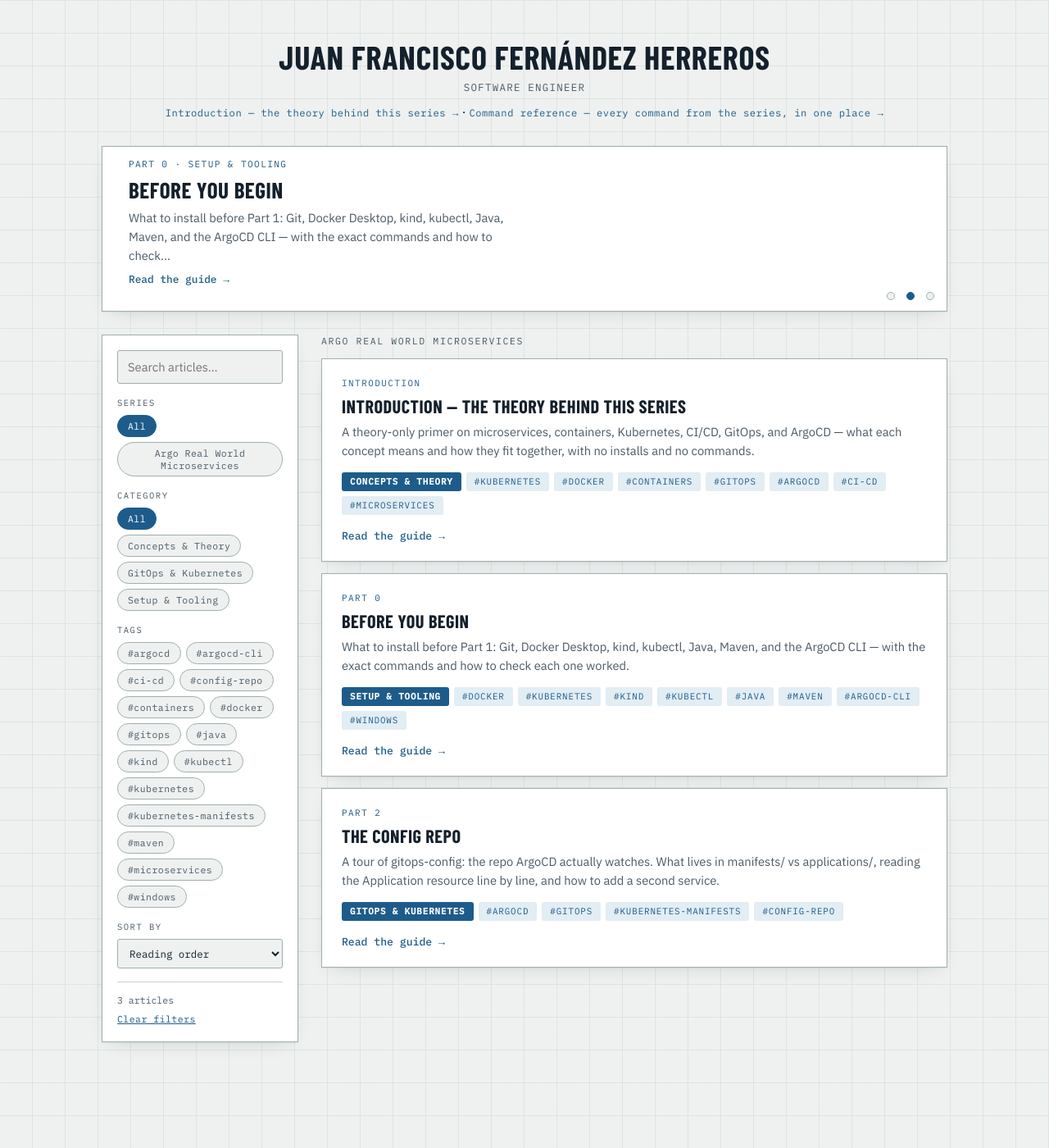
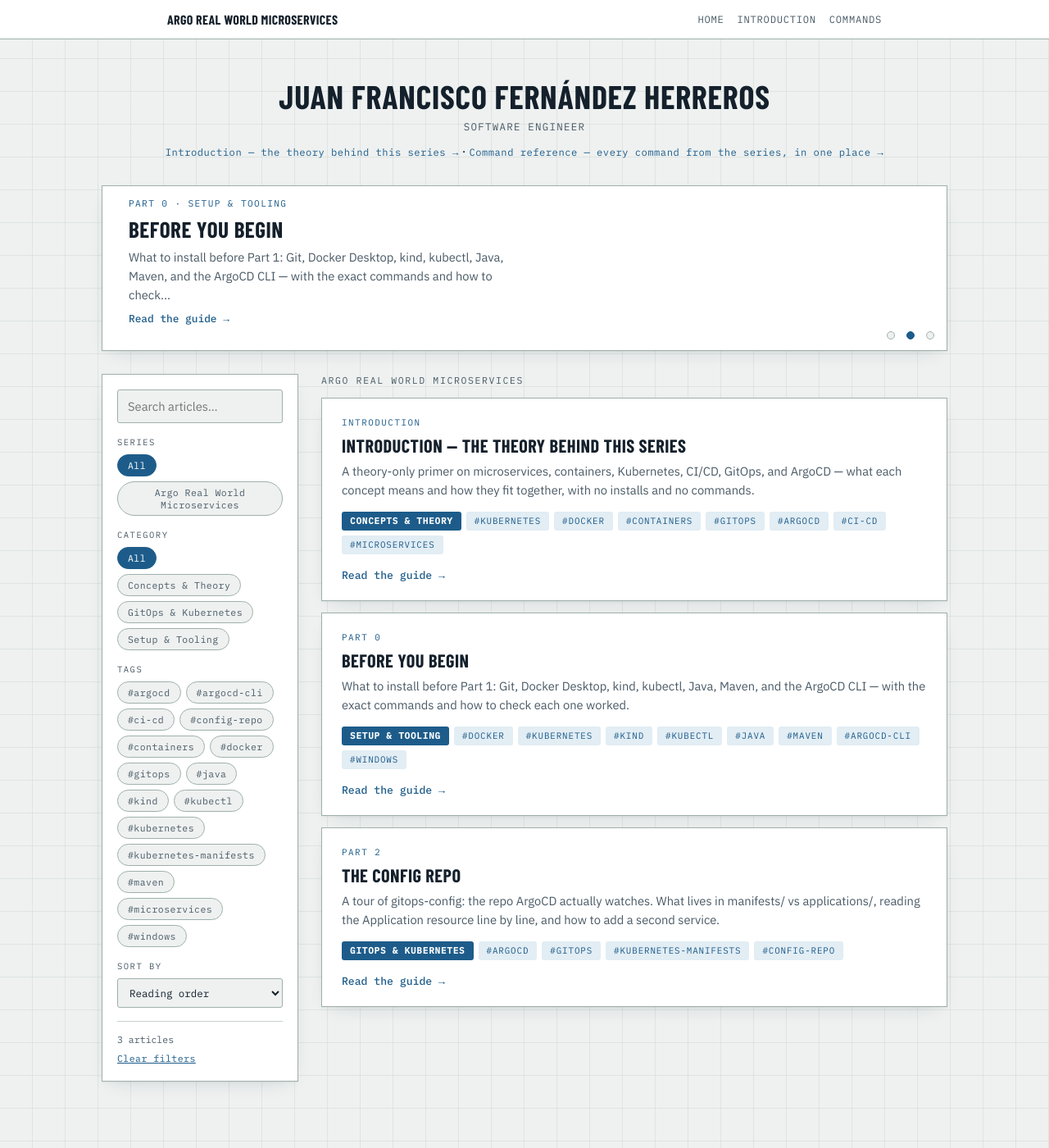
Before and after one commit to juanfranciscofernandezherreros/juanfranciscofernandezherreros.github.io, a Jekyll site: the page built from index.html, in a window 1280 px wide and 1400 px high. Shown: the whole window at 82% size. Built offline with Jekyll 4.4.1, drawn with Linux system fonts in a browser that asks for light colours; some of the changed text lies outside the part shown.

Commit message:
Add a site-wide header and footer, shared across every page
Added to _layouts/default.html so it renders identically on the
homepage, every article (en/es), and /commands/ — none of those had
any site-wide chrome before, only each article's own internal
titleblock/footer.

Header: site brand linked to home, nav (Home / Introduction /
Commands), and a language-switch pill that only renders when
page.lang_url exists (articles) since the homepage and commands page
have no Spanish counterpart to link to.

Footer: a plain copyright line with a self-updating year via
site.time.

Styled in assets/css/base.css using the same CSS custom properties
(--surface, --ink, --accent, etc.) every page already defines in its
own inline <style> block, so it automatically matches each page's
palette (light/dark) with zero duplication — custom properties resolve
by DOM inheritance, not by <style>/<link> source order, so this works
even though base.css loads before each page's own token definitions.

```diff
--- a/_layouts/default.html
+++ b/_layouts/default.html
@@ -21,6 +21,24 @@
 {% feed_meta %}
 </head>
 <body>
+<header class="site-header">
+  <div class="site-header-inner">
+    <a class="site-brand" href="{{ '/' | relative_url }}">Argo Real World Microservices</a>
+    <nav class="site-nav" aria-label="Site">
+      <a href="{{ '/' | relative_url }}">Home</a>
+      <a href="{{ '/argo-real-world-microservices/introduction/' | relative_url }}">Introduction</a>
+      <a href="{{ '/commands/' | relative_url }}">Commands</a>
+    </nav>
+    {% if page.lang_url %}
+    <a class="site-lang" href="{{ page.lang_url | relative_url }}">{% if page.lang == 'en' %}ES{% else %}EN{% endif %}</a>
+    {% endif %}
+  </div>
+</header>
 {{ content }}
+<footer class="site-footer">
+  <div class="site-footer-inner">
+    <span>© {{ site.time | date: '%Y' }} Juan Francisco Fernández Herreros</span>
+  </div>
+</footer>
 </body>
 </html>
--- a/assets/css/base.css
+++ b/assets/css/base.css
@@ -2,6 +2,70 @@
    full <style> block for its own tokens/layout — this file only holds the
    bits introduced by the blog redesign (category/tag chrome) so they look
    identical everywhere instead of being redefined per page. */
+
+/* ---------- site header / footer (from _layouts/default.html) ---------- */
+.site-header{
+  background:var(--surface, #fff);
+  border-bottom:1px solid var(--line-strong, #9fb0ac);
+}
+.site-header-inner{
+  max-width:920px;
+  margin:0 auto;
+  padding:14px 24px;
+  display:flex;
+  flex-wrap:wrap;
+  align-items:center;
+  gap:10px 20px;
+}
+.site-brand{
+  font-family:"Barlow Condensed", "Arial Narrow", sans-serif;
+  font-weight:700;
+  text-transform:uppercase;
+  letter-spacing:.02em;
+  font-size:1rem;
+  color:var(--ink, #14202b);
+  text-decoration:none;
+  margin-right:auto;
+}
+.site-brand:hover{ color:var(--accent, #1d5c8a); }
+.site-nav{
+  display:flex;
+  flex-wrap:wrap;
+  gap:16px;
+}
+.site-nav a{
+  font-family:"IBM Plex Mono", monospace;
+  font-size:.76rem;
+  letter-spacing:.06em;
+  text-transform:uppercase;
+  color:var(--ink-soft, #4a5a66);
+  text-decoration:none;
+}
+.site-nav a:hover, .site-nav a:focus-visible{ color:var(--accent, #1d5c8a); }
+.site-lang{
+  font-family:"IBM Plex Mono", monospace;
+  font-size:.76rem;
+  letter-spacing:.06em;
+  color:var(--accent, #1d5c8a);
+  text-decoration:none;
+  border:1px solid var(--line-strong, #9fb0ac);
+  border-radius:3px;
+  padding:2px 8px;
+}
+.site-lang:hover, .site-lang:focus-visible{ background:var(--accent-soft, #e2edf4); }
+
+.site-footer{
+  background:var(--surface-2, #e6ebe9);
+  border-top:1px solid var(--line-strong, #9fb0ac);
+}
+.site-footer-inner{
+  max-width:920px;
+  margin:0 auto;
+  padding:20px 24px;
+  font-family:"IBM Plex Mono", monospace;
+  font-size:.74rem;
+  color:var(--ink-soft, #4a5a66);
+}
 
 .meta-bar-wrap{
   max-width:920px;
```
